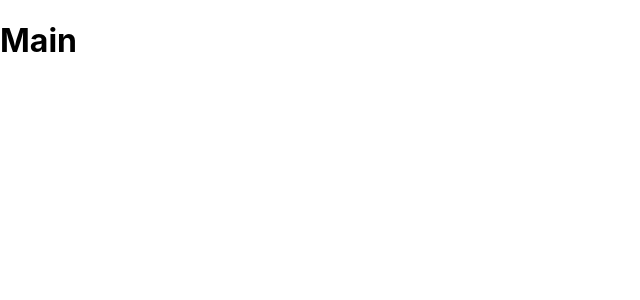
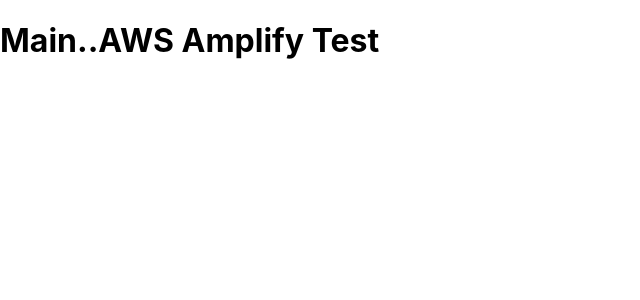
Before and after one commit to HangHae-TheFinalProject/FrontEnd, a React (Create React App) app: page / in a window 1280 px wide. Shown: the top 300 px of the page, without its empty margins (0-640 px from the left). Built offline with nearby package versions, Linux system fonts and the light colour scheme.

Commit message:
AWS Amplify Test

```diff
--- a/src/pages/Main.jsx
+++ b/src/pages/Main.jsx
@@ -1,10 +1,9 @@
 function Main() {
-
-
-
-  return <>
-    <h1>Main</h1>
-  </>
+  return (
+    <>
+      <h1>Main..AWS Amplify Test</h1>
+    </>
+  );
 }
 
 export default Main;
```
